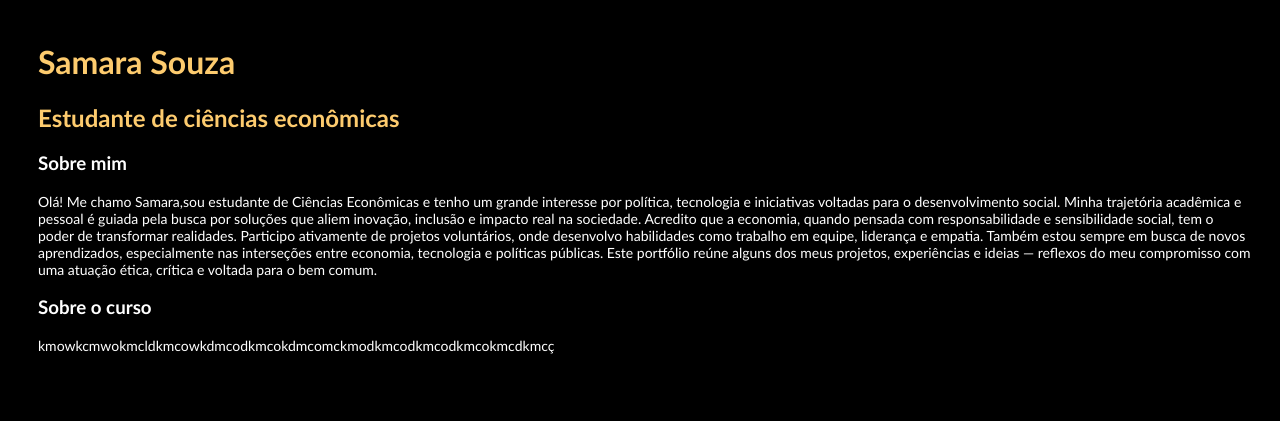
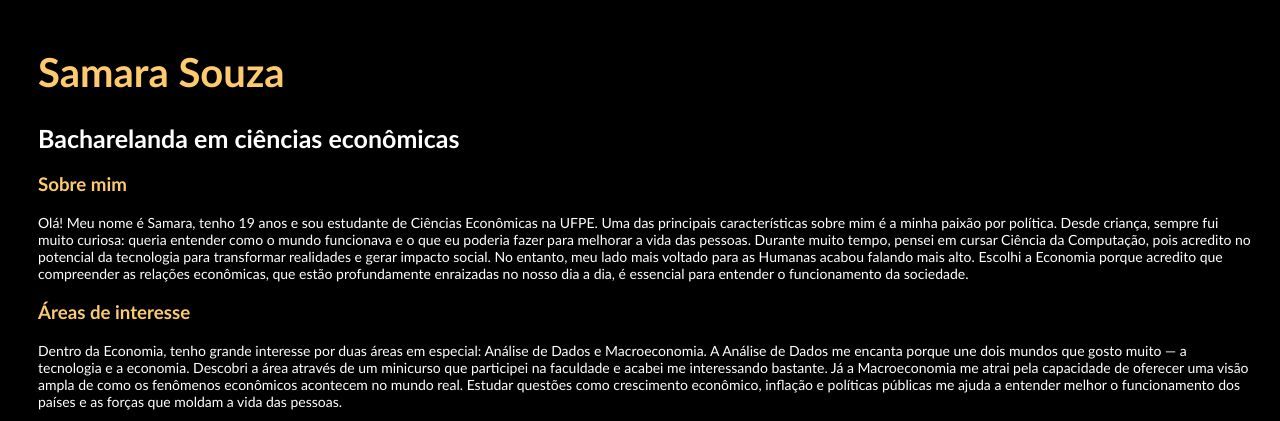
Before and after one commit to smarasouza/Desafio-de-dev, a plain HTML site: page index.html in a window 1280 px wide. Shown: the part 830-1251 px from the top of the page. Drawn offline with Linux system fonts and the light colour scheme.

Commit message:
Primeiro commit

```diff
--- a/index.html
+++ b/index.html
@@ -17,7 +17,7 @@
             <a href="./projetos.html" target="_blank">Projetos</a>
         </li>
         <li>
-            <a href="./assets/" target="_blank">Contato</a>
+            <a href="./contato.html" target="_blank">Contato</a>
         </li>
         </ul>
     </header>
@@ -44,17 +44,16 @@
 
     <main>
         <h1>Samara Souza</h1>
-        <h2>Estudante de ciências econômicas</h2>
+        <h2>Bacharelanda em ciências econômicas</h2>
         <h3>Sobre mim</h3>
-           <p> Olá! Me chamo Samara,sou estudante de Ciências Econômicas e tenho um grande interesse por política, tecnologia e iniciativas voltadas para o desenvolvimento social.
+           <p> Olá! Meu nome é Samara, tenho 19 anos e sou estudante de Ciências Econômicas na UFPE. Uma das principais características sobre mim é a minha paixão por política. Desde criança, sempre fui muito curiosa: queria entender como o mundo funcionava e o que eu poderia fazer para melhorar a vida das pessoas.
+            Durante muito tempo, pensei em cursar Ciência da Computação, pois acredito no potencial da tecnologia para transformar realidades e gerar impacto social. No entanto, meu lado mais voltado para as Humanas acabou falando mais alto. Escolhi a Economia porque acredito que compreender as relações econômicas, que estão profundamente enraizadas no nosso dia a dia, é essencial para entender o funcionamento da sociedade.</p>
 
-            Minha trajetória acadêmica e pessoal é guiada pela busca por soluções que aliem inovação, inclusão e impacto real na sociedade. Acredito que a economia, quando pensada com responsabilidade e sensibilidade social, tem o poder de transformar realidades.
-
-            Participo ativamente de projetos voluntários, onde desenvolvo habilidades como trabalho em equipe, liderança e empatia. Também estou sempre em busca de novos aprendizados, especialmente nas interseções entre economia, tecnologia e políticas públicas.
-
-            Este portfólio reúne alguns dos meus projetos, experiências e ideias — reflexos do meu compromisso com uma atuação ética, crítica e voltada para o bem comum.
-        <h3>Sobre o curso</h3>
-           <p> kmowkcmwokmcldkmcowkdmcodkmcokdmcomckmodkmcodkmcodkmcokmcdkmcç</p>
+        <h3>Áreas de interesse</h3>
+           <p> Dentro da Economia, tenho grande interesse por duas áreas em especial: Análise de Dados e Macroeconomia.
+            A Análise de Dados me encanta porque une dois mundos que gosto muito — a tecnologia e a economia. Descobri a área através de um minicurso que participei na faculdade e acabei me interessando bastante.
+            Já a Macroeconomia me atrai pela capacidade de oferecer uma visão ampla de como os fenômenos econômicos acontecem no mundo real. Estudar questões como crescimento econômico, inflação e políticas públicas me ajuda a entender melhor o funcionamento dos países e as forças que moldam a vida das pessoas.
+            </p>
     </main>
 
   <footer>
@@ -65,7 +64,7 @@
         </a>
     </div>
     <div>
-        <a href="Linkedin" target="_blank">
+        <a href="https://www.linkedin.com/in/samara-souza-francisco-de-lima/" target="_blank">
             Linkedin
             <img src="./assets/linkedin_svg.svg" alt="linkedin icon">
         </a>
@@ -73,7 +72,7 @@
     <div>
         <a href="https://www.instagram.com/samarasou.za/" target="_blank">
             Instagram
-            <img src="./assets/intagram.jpeg" alt="intagram icon">
+            <img src="./assets/logo instagram 1.svg" alt="intagram icon">
         </a>
      </div>
   </footer>
--- a/style.css
+++ b/style.css
@@ -12,7 +12,7 @@ body {
 }
 
 .nav-bar a:hover {
-  color: rgb(255, 85, 0);
+  color: rgb(255, 255, 255);
 }
 
 @media (width <=400px) {
@@ -75,11 +75,18 @@ main {
 
 main h1 {
   color: #fdcb6e;
+  font-size: 40px;
 }
 
 main h2 {
-  color:#fdcb6e;
+  color:#ffffff;
+  font-size: 25px;
 }
+
+main h3{
+  color: #fdcb6e;
+}
+
 main p {
   font-size: 14px;
 }
```
Also changed, not shown: assets/logo instagram 1.svg (added).
